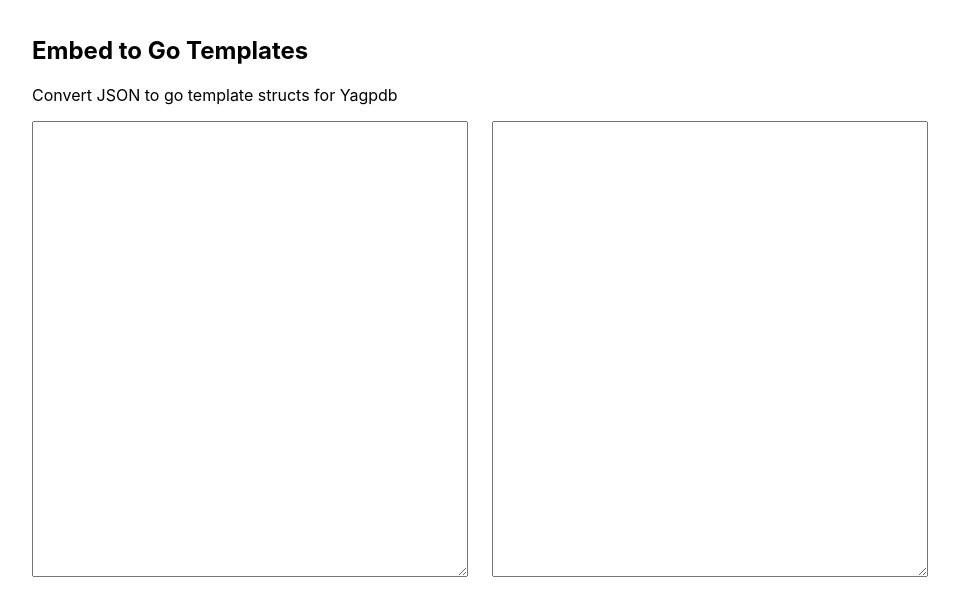
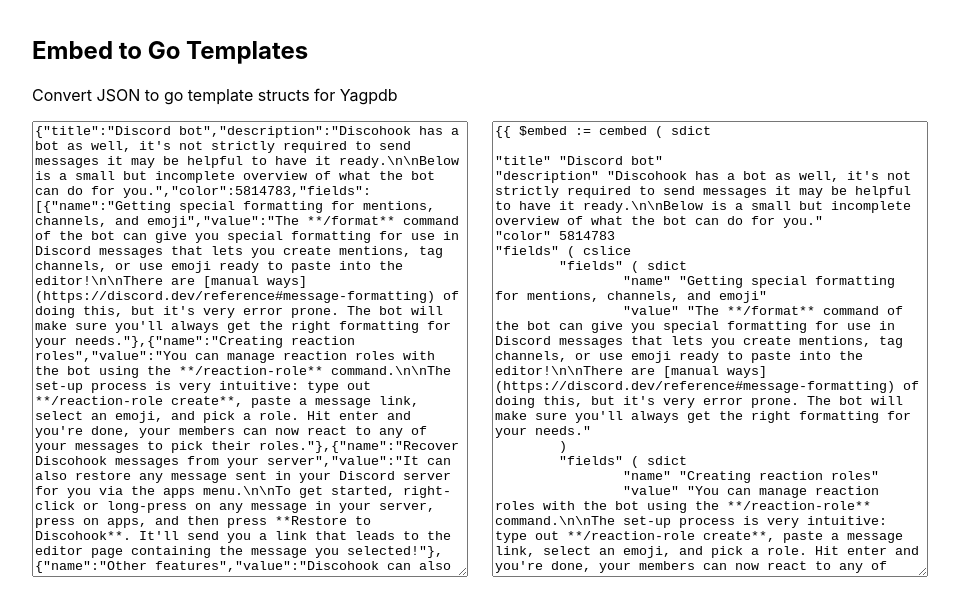
Before and after one commit to jwu910/discord-embed-to-go-template, a React (Create React App) app: page / in a window 1280 px wide. Shown: the top 616 px of the page, without its empty margins (160-1119 px from the left). Built offline with nearby package versions, Linux system fonts and the light colour scheme.

Commit message:
feat: added helper functions to make this mvp

```diff
--- a/src/App.tsx
+++ b/src/App.tsx
@@ -1,29 +1,38 @@
-import './App.scss';
+import "./App.scss";
 
-import { Box, Stack } from '@mui/material';
-import { useEffect, useState } from 'react';
+import { Box, Stack } from "@mui/material";
+import { useEffect, useState } from "react";
+import { parseKeys } from "./utils/helpers";
 
-export interface ICommand {
-  Array: "cslice";
-  Object: "sdict";
+export enum ICommand {
+  Array = "cslice",
+  Object = "sdict",
+}
+
+export interface IAuthor {
+  name: string;
+  url: string;
+  icon_url: string;
+}
+export interface IField {
+  name: string;
+  value: string;
+  inline?: boolean;
+}
+
+export interface IFooter {
+  text: string;
+  icon_url: string;
 }
 
 export interface IEmbed {
-  author?: {
-    name: string;
-    url: string;
-    icon_url: string;
-  };
+  author?: IAuthor;
   channel?: string;
   color?: number;
   content?: string;
   description?: string;
-  fields: {
-    name: string;
-    value: string;
-    inline?: boolean;
-  }[];
-  footer?: { text: string; icon_url: string };
+  fields: IField[];
+  footer?: IFooter;
   image?: { url: string };
   message?: string;
   thumbnail?: { url: string };
@@ -32,16 +41,47 @@
   url?: string;
 }
 
+const sampleJSON = JSON.stringify({
+  title: "Discord bot",
+  description:
+    "Discohook has a bot as well, it's not strictly required to send messages it may be helpful to have it ready.\n\nBelow is a small but incomplete overview of what the bot can do for you.",
+  color: 5814783,
+  fields: [
+    {
+      name: "Getting special formatting for mentions, channels, and emoji",
+      value:
+        "The **/format** command of the bot can give you special formatting for use in Discord messages that lets you create mentions, tag channels, or use emoji ready to paste into the editor!\n\nThere are [manual ways](https://discord.dev/reference#message-formatting) of doing this, but it's very error prone. The bot will make sure you'll always get the right formatting for your needs.",
+    },
+    {
+      name: "Creating reaction roles",
+      value:
+        "You can manage reaction roles with the bot using the **/reaction-role** command.\n\nThe set-up process is very intuitive: type out **/reaction-role create**, paste a message link, select an emoji, and pick a role. Hit enter and you're done, your members can now react to any of your messages to pick their roles.",
+    },
+    {
+      name: "Recover Discohook messages from your server",
+      value:
+        "It can also restore any message sent in your Discord server for you via the apps menu.\n\nTo get started, right-click or long-press on any message in your server, press on apps, and then press **Restore to Discohook**. It'll send you a link that leads to the editor page containing the message you selected!",
+    },
+    {
+      name: "Other features",
+      value:
+        "Discohook can also grab images from profile pictures or emoji, manage your webhooks, and more. Invite the bot and use **/help** to learn about all the bot offers!",
+    },
+  ],
+});
+
 function App() {
-  const [inputValue, setInputValue] = useState("");
-
-  const handleJSONInput = (json: string): string => {
-    return "";
-  };
+  const [inputValue, setInputValue] = useState(sampleJSON);
+  const [outputValue, setOutputValue] = useState("");
 
   useEffect(() => {
     console.log("inputValue :>> ", inputValue);
-
+    try {
+      const output = parseKeys(JSON.parse(inputValue));
+      setOutputValue(output);
+    } catch (error) {
+      console.log("inputValue", JSON.stringify(inputValue, null, 2));
+    }
     /*
       Send current string into json validator?
       Use json validation lib?
@@ -81,6 +121,7 @@
           cols={50}
           rows={30}
           id="output"
+          value={outputValue}
         ></textarea>
       </Stack>
     </Box>
--- a/src/utils/helpers.ts
+++ b/src/utils/helpers.ts
@@ -1,14 +1,67 @@
+import { ICommand } from "../App";
 
-import { ICommand, IEmbed } from "../App";
-
-export const addCommandWrapper = (argStrings: string): string => {
-  return `{{ ${argStrings} }}`;
+export const addCommandWrapper = (
+  key: string,
+  argStrings: string | string[]
+): string => {
+  return `{{ ${key} ${argStrings}\n}}`;
 };
 
-export const makeCommandFromArgs = (type: ICommand, args: string[]): string => {
-  return ``;
-}
+export const addFunctionWrapper = (
+  functionName: string,
+  args: string[]
+): string => {
+  return `( ${functionName} ${args.join(" ")}\n\t)`;
+};
 
-export const parseKeys = (embed: IEmbed): string[] => {
-  return [];
-}
+export const makeCommandFromArgs = (
+  key: string,
+  args: string[] | { [key: string]: string },
+  type?: ICommand
+): string => {
+  let returnArg = "";
+  if (Array.isArray(args)) {
+    returnArg = `"${key}" ${addFunctionWrapper(
+      "cslice",
+      args.map((arg) => arg)
+    )}`;
+  } else if (typeof args === "object") {
+    returnArg = `\t"${key}" ${addFunctionWrapper(
+      "sdict",
+      Object.entries(args).map(
+        ([key, value]) => `\n\t\t"${key}" ${JSON.stringify(value)}`
+      )
+    )}`;
+  } else if (typeof args === "string" || typeof args === "number") {
+    returnArg = `"${key}" ${JSON.stringify(args)}`;
+  } else {
+  }
+  return `\n${returnArg}`;
+};
+
+export const parseKeys = (embed: Record<string, any>): string => {
+  const embedCommandArray = Object.keys(embed)
+    .map((key: string) => {
+      switch (key) {
+        case "author":
+        case "footer":
+        case "image":
+        case "thumbnail":
+          return makeCommandFromArgs(key, embed[key], ICommand.Object);
+        case "fields":
+          const fields = embed.fields.map((field: Record<string, string>) => {
+            return makeCommandFromArgs(key, field, ICommand.Object);
+          });
+
+          return makeCommandFromArgs(key, fields, ICommand.Array);
+        default:
+          return makeCommandFromArgs(key, embed[key]);
+      }
+    })
+    .join("");
+
+  return addCommandWrapper(
+    "$embed := cembed",
+    `( sdict\n${embedCommandArray} )`
+  );
+};
```
